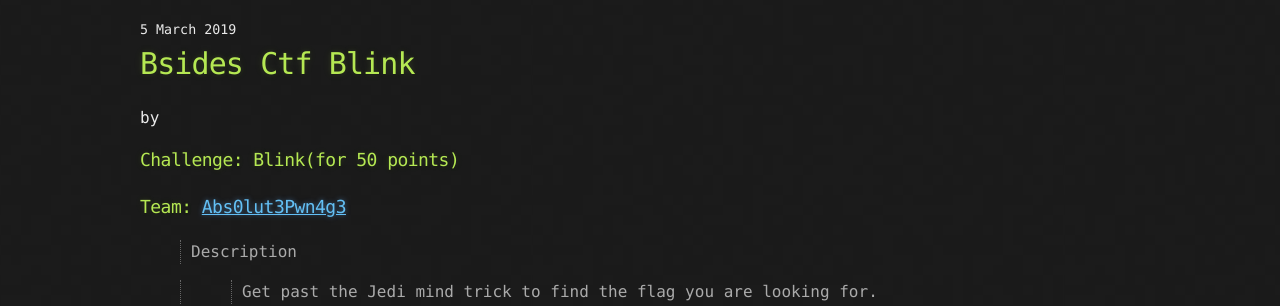
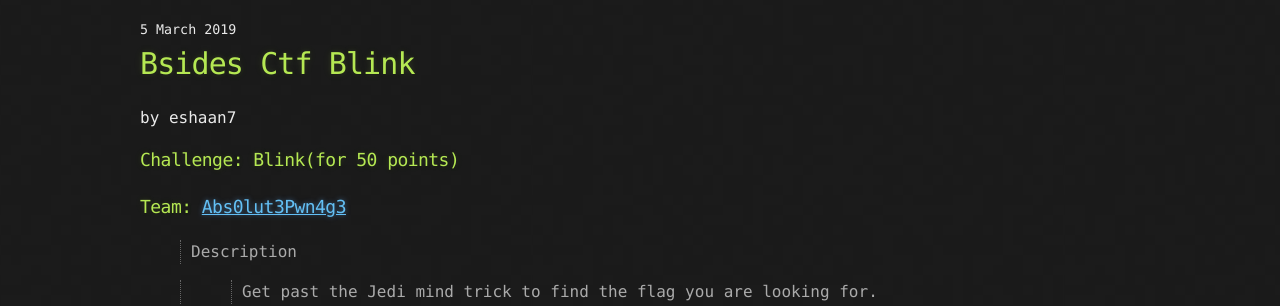
Before and after one commit to abs0lut3pwn4g3/writeups, a Jekyll site: the page built from _posts/2019-03-05-bsides-ctf-Blink.md, in a window 1280 px wide. Shown: the part 156-462 px from the top of the page. Built offline with Jekyll 4.4.1, drawn with Linux system fonts in a browser that asks for light colours; our own code applies the rules of GitHub Pages for plain Markdown files.

Commit message:
given credits

```diff
--- a/_posts/2019-03-05-bsides-ctf-Blink.md
+++ b/_posts/2019-03-05-bsides-ctf-Blink.md
@@ -1,3 +1,8 @@
+---
+layout: post
+author: eshaan7
+---
+
 ### Challenge: Blink(for 50 points)
 
 ### Team: <a href="https://ctftime.org/team/72103">Abs0lut3Pwn4g3</a>
```
Also changed, not shown: _posts/2019-03-05-bsides-ctf-TheKey.md (+6 -0 lines).
